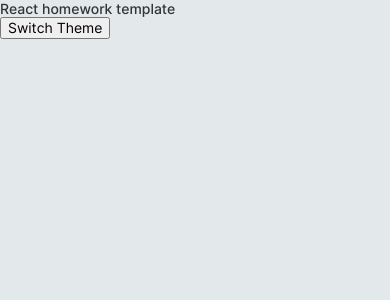
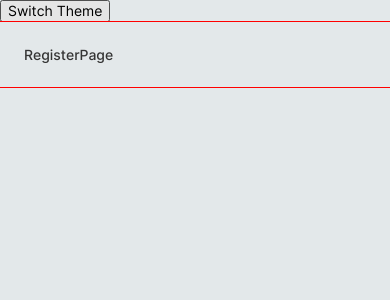
Before and after one commit to AMIHbKA/goose-track-react-project, a React (Create React App) app: page /goose-track-react-project/register in a window 390 px wide. Shown: the top 300 px of the page. Built offline with nearby package versions, Linux system fonts and the light colour scheme.

Commit message:
added portal to modal component, standart routes added

```diff
--- a/src/UI/theme.js
+++ b/src/UI/theme.js
@@ -7,13 +7,14 @@ const LIGHT_GRAYISH_BLUE = 'rgb(220 227 229 / 0.8)';
 
 const commonStyles = {
   breakpoints: {
+    preM: '374px',
     m: '375px',
     preL: '549px',
     l: '550px',
     preTablet: '767px',
     tablet: '768px',
     laptop: '1024px',
-    laptopL: '1400px',
+    laptopL: '1440px',
     laptopXl: '2560px',
   },
   colors: {
--- a/src/components/App.jsx
+++ b/src/components/App.jsx
@@ -1,6 +1,8 @@
 import { ThemeProvider } from 'styled-components';
 import { useState } from 'react';
 import { GlobalStyle, lightTheme, darkTheme } from 'UI';
+import { Navigate, Route, Routes } from 'react-router-dom';
+import { Layout } from 'components';
 
 export const App = () => {
   const [theme, setTheme] = useState('light');
@@ -11,8 +13,25 @@ export const App = () => {
   return (
     <ThemeProvider theme={theme === 'light' ? lightTheme : darkTheme}>
       <GlobalStyle />
-      <div>React homework template</div>
       <button onClick={switchTheme}>Switch Theme</button>
+      <Routes>
+        <Route path="/" element={<Layout />}>
+          <Route index element={<div>MainPage</div>} />
+          <Route path="/login" element={<div>LoginPage</div>} />
+          <Route path="/register" element={<div>RegisterPage</div>} />
+          <Route path="/account" element={<div>AccountPage</div>} />
+          <Route path="/calendar" element={<div>CalendarPage</div>}>
+            <Route path="day/:currentDay" element={<div>ChoosedDay</div>} />
+            <Route
+              path="month/:currentDate"
+              element={<div>ChoosedMonth</div>}
+            />
+          </Route>
+          <Route path="/statistics" element={<div>StatisticsPage</div>} />
+
+          <Route path="*" element={<Navigate to="/" replace />} />
+        </Route>
+      </Routes>
     </ThemeProvider>
   );
 };
--- /dev/null
+++ b/src/components/Containter/Containter.js
@@ -0,0 +1,31 @@
+import styled from 'styled-components';
+
+export const Container = styled.div`
+  padding: 24px;
+  margin-inline: auto;
+  max-width: ${props => props.theme.breakpoints.laptopL};
+
+  ${props => props.flex && `display: flex;`}
+  ${props => props.block && `display: block;`}
+  ${props => props.inline && `display: inline;`}
+  ${props => props.inBlock && `display: inline-block;`}
+
+  ${props =>
+    props.jc &&
+    `
+    justify-content: ${props.jc};
+  `}
+  ${props =>
+    props.ai &&
+    `
+    align-items: ${props.ai};
+  `}
+
+   ${props =>
+    props.gap &&
+    `
+    gap: ${props.gap};
+  `}
+
+  ${props => props.outline && `outline: 1px red solid;`}
+`;
--- /dev/null
+++ b/src/components/Layout/Layout.js
@@ -0,0 +1,17 @@
+import { Container } from 'components';
+import { Suspense } from 'react';
+import { Outlet } from 'react-router-dom';
+
+export const Layout = () => {
+  return (
+    <>
+      <main>
+        <Container outline>
+          <Suspense fallback={null}>
+            <Outlet />
+          </Suspense>
+        </Container>
+      </main>
+    </>
+  );
+};
--- a/src/components/Modal/Modal.js
+++ b/src/components/Modal/Modal.js
@@ -1,5 +1,6 @@
 import { useState, useEffect } from 'react';
 import { CloseButton, ModalStyled, Overlay } from './ModalStyled';
+import { createPortal } from 'react-dom';
 
 export const Modal = ({ ...props }) => {
   const [isOpen, setIsOpen] = useState(false);
@@ -34,12 +35,13 @@ export const Modal = ({ ...props }) => {
   }, [onActive]);
 
   const modalClassName = isOpen ? 'modal-open' : '';
-  return (
+  return createPortal(
     <Overlay onClick={handleClick} $backdrop={props.backdrop}>
       <ModalStyled className={modalClassName}>
         {children}
         <CloseButton size="24" type="button" onClick={handleClick} />
       </ModalStyled>
-    </Overlay>
+    </Overlay>,
+    document.body
   );
 };
--- /dev/null
+++ b/src/components/Route/PrivateRoute/PrivateRoute.js
@@ -0,0 +1,14 @@
+import { useAuth } from '../../../hooks';
+import { Navigate } from 'react-router-dom';
+
+/**
+ * - If the route is private and the user is logged in, render the component
+ * - Otherwise render <Navigate> to redirectTo
+ */
+
+export const PrivateRoute = ({ component: Component, redirectTo = '/' }) => {
+  const { isLoggedIn, isRefreshing } = useAuth();
+  const shouldRedirect = !isLoggedIn && !isRefreshing;
+
+  return shouldRedirect ? <Navigate to={redirectTo} /> : Component;
+};
--- /dev/null
+++ b/src/components/Route/RestrictedRoute/RestrictedRoute.js
@@ -0,0 +1,13 @@
+import { useAuth } from '../../../hooks';
+import { Navigate } from 'react-router-dom';
+
+/**
+ * - If the route is restricted and the user is logged in, render a <Navigate> to redirectTo
+ * - Otherwise render the component
+ */
+
+export const RestrictedRoute = ({ component: Component, redirectTo = '/' }) => {
+  const { isLoggedIn } = useAuth();
+
+  return isLoggedIn ? <Navigate to={redirectTo} /> : Component;
+};
--- a/src/components/index.js
+++ b/src/components/index.js
@@ -1,2 +1,6 @@
+export { PrivateRoute } from './Route/PrivateRoute/PrivateRoute';
+export { RestrictedRoute } from './Route/RestrictedRoute/RestrictedRoute';
+export { Container } from './Containter/Containter';
+export { Layout } from './Layout/Layout';
 export { App } from './App';
 export { Modal } from './Modal/Modal';
--- a/src/hooks/index.js
+++ b/src/hooks/index.js
@@ -0,0 +1 @@
+export { useAuth } from './useAuth';
--- /dev/null
+++ b/src/hooks/useAuth.js
@@ -0,0 +1,17 @@
+// import { useSelector } from 'react-redux';
+// import {
+//   selectUser,
+//   selectIsLoggedIn,
+//   selectIsRefreshing,
+// } from 'redux/auth/selectors';
+
+export const useAuth = () => {
+  // const isLoggedIn = useSelector(selectIsLoggedIn);
+  // const isRefreshing = useSelector(selectIsRefreshing);
+  // const user = useSelector(selectUser);
+  // return {
+  //   isLoggedIn,
+  //   isRefreshing,
+  //   user,
+  // };
+};
```
